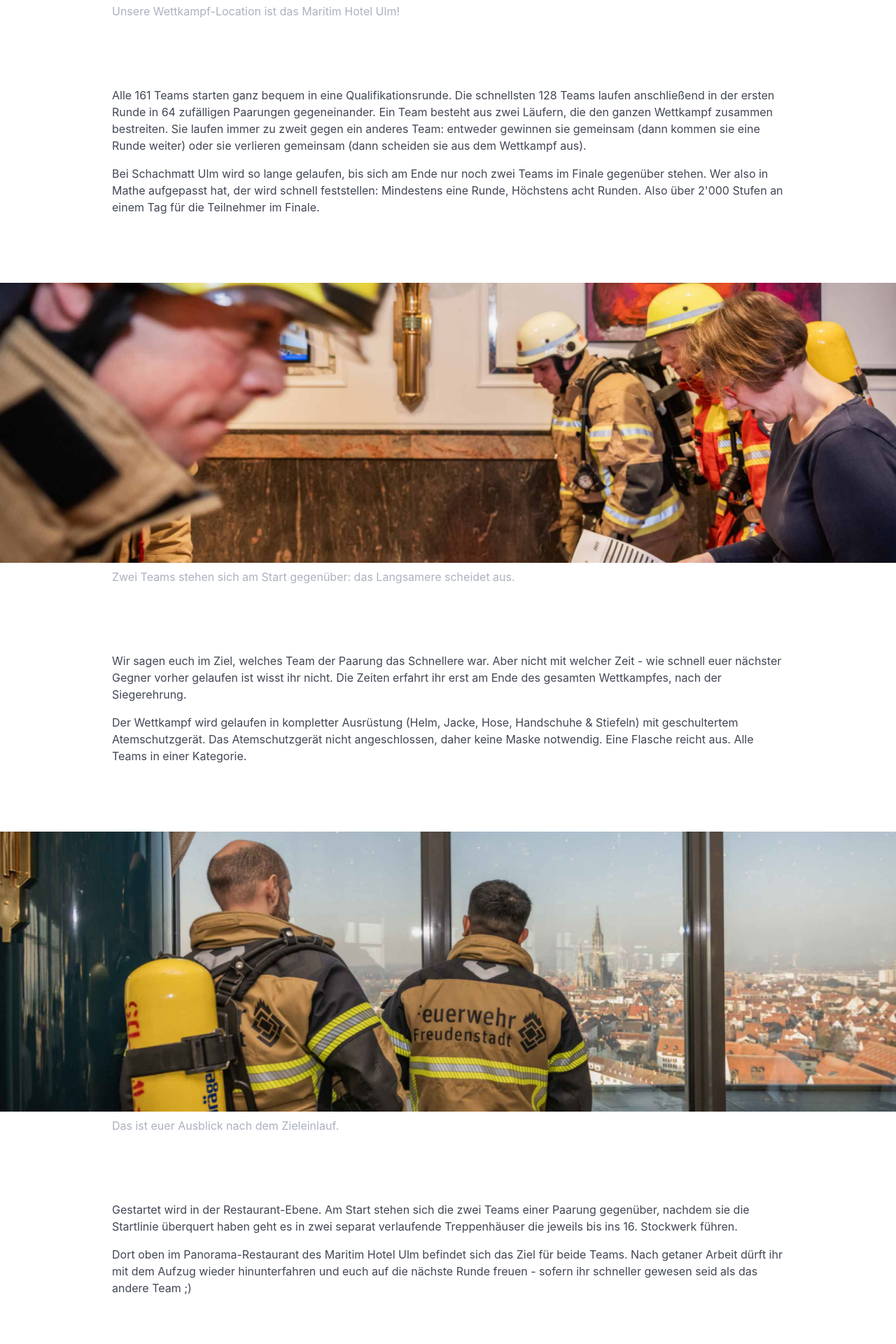
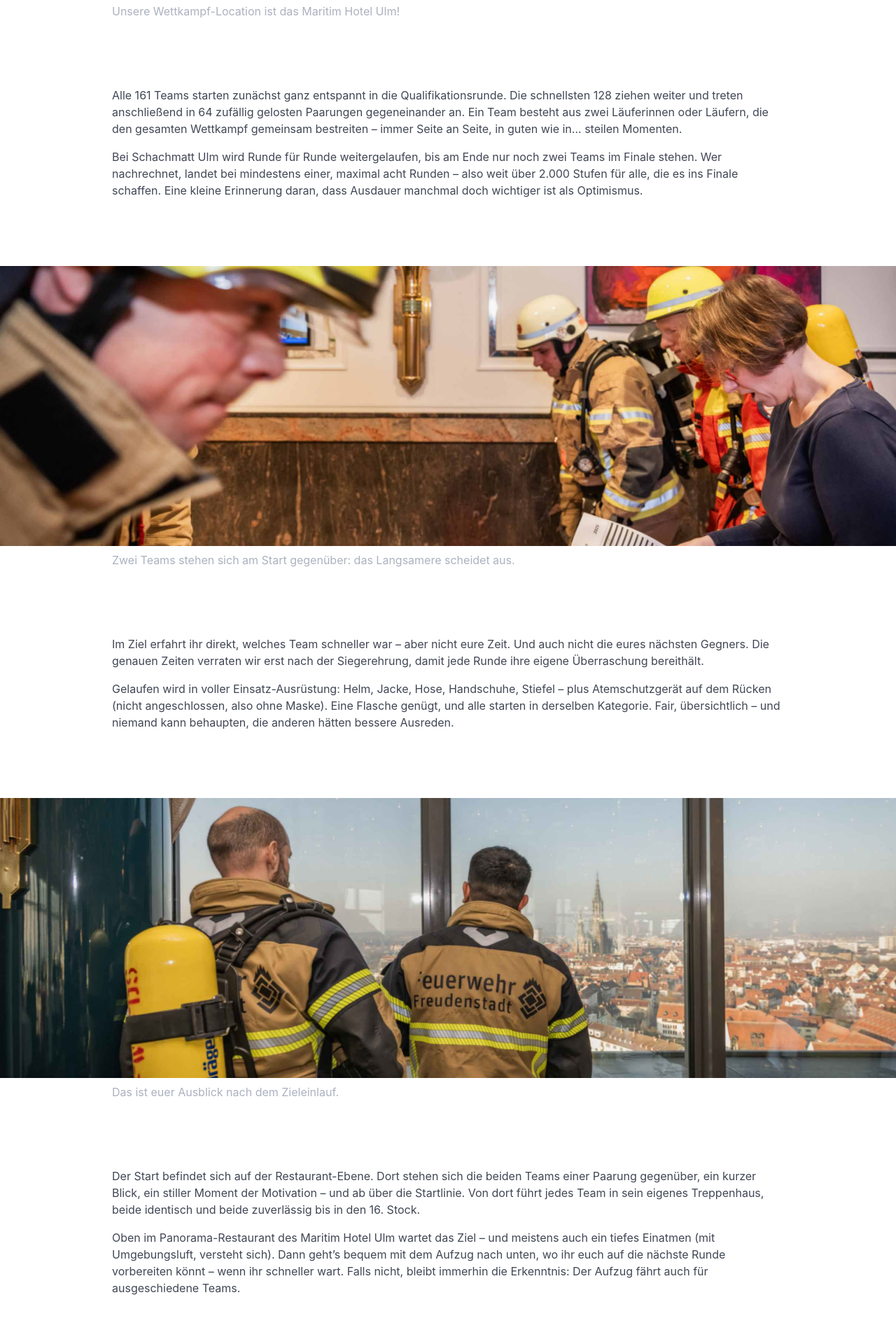
Before and after one commit to steffkes/schachmatt-ulm, a Nuxt app: page /wettkampf/konzept in a window 1280 px wide. Shown: the part 1160-3080 px from the top of the page at 70% size. Built offline with nearby package versions, Linux system fonts and the light colour scheme; no server answers.

Commit message:
improve explanation of concept

```diff
--- a/pages/wettkampf/konzept.vue
+++ b/pages/wettkampf/konzept.vue
@@ -23,21 +23,20 @@ useSeoMeta({
     <div class="container is-max-desktop">
       <div class="content">
         <p>
-          Alle 161 Teams starten ganz bequem in eine Qualifikationsrunde. Die
-          schnellsten 128 Teams laufen anschließend in der ersten Runde in 64
-          zufälligen Paarungen gegeneinander. Ein Team besteht aus zwei Läufern,
-          die den ganzen Wettkampf zusammen bestreiten. Sie laufen immer zu
-          zweit gegen ein anderes Team: entweder gewinnen sie gemeinsam (dann
-          kommen sie eine Runde weiter) oder sie verlieren gemeinsam (dann
-          scheiden sie aus dem Wettkampf aus).
+          Alle 161 Teams starten zunächst ganz entspannt in die
+          Qualifikationsrunde. Die schnellsten 128 ziehen weiter und treten
+          anschließend in 64 zufällig gelosten Paarungen gegeneinander an. Ein
+          Team besteht aus zwei Läuferinnen oder Läufern, die den gesamten
+          Wettkampf gemeinsam bestreiten – immer Seite an Seite, in guten wie
+          in… steilen Momenten.
         </p>
 
         <p>
-          Bei Schachmatt Ulm wird so lange gelaufen, bis sich am Ende nur noch
-          zwei Teams im Finale gegenüber stehen. Wer also in Mathe aufgepasst
-          hat, der wird schnell feststellen: Mindestens eine Runde, Höchstens
-          acht Runden. Also über 2'000 Stufen an einem Tag für die Teilnehmer im
-          Finale.
+          Bei Schachmatt Ulm wird Runde für Runde weitergelaufen, bis am Ende
+          nur noch zwei Teams im Finale stehen. Wer nachrechnet, landet bei
+          mindestens einer, maximal acht Runden – also weit über 2.000 Stufen
+          für alle, die es ins Finale schaffen. Eine kleine Erinnerung daran,
+          dass Ausdauer manchmal doch wichtiger ist als Optimismus.
         </p>
       </div>
     </div>
@@ -51,16 +50,18 @@ useSeoMeta({
     <div class="container is-max-desktop">
       <div class="content">
         <p>
-          Wir sagen euch im Ziel, welches Team der Paarung das Schnellere war.
-          Aber nicht mit welcher Zeit - wie schnell euer nächster Gegner vorher
-          gelaufen ist wisst ihr nicht. Die Zeiten erfahrt ihr erst am Ende des
-          gesamten Wettkampfes, nach der Siegerehrung.
+          Im Ziel erfahrt ihr direkt, welches Team schneller war – aber nicht
+          eure Zeit. Und auch nicht die eures nächsten Gegners. Die genauen
+          Zeiten verraten wir erst nach der Siegerehrung, damit jede Runde ihre
+          eigene Überraschung bereithält.
         </p>
+
         <p>
-          Der Wettkampf wird gelaufen in kompletter Ausrüstung (Helm, Jacke,
-          Hose, Handschuhe & Stiefeln) mit geschultertem Atemschutzgerät. Das
-          Atemschutzgerät nicht angeschlossen, daher keine Maske notwendig. Eine
-          Flasche reicht aus. Alle Teams in einer Kategorie.
+          Gelaufen wird in voller Einsatz-Ausrüstung: Helm, Jacke, Hose,
+          Handschuhe, Stiefel – plus Atemschutzgerät auf dem Rücken (nicht
+          angeschlossen, also ohne Maske). Eine Flasche genügt, und alle starten
+          in derselben Kategorie. Fair, übersichtlich – und niemand kann
+          behaupten, die anderen hätten bessere Ausreden.
         </p>
       </div>
     </div>
@@ -74,17 +75,20 @@ useSeoMeta({
     <div class="container is-max-desktop">
       <div class="content">
         <p>
-          Gestartet wird in der Restaurant-Ebene. Am Start stehen sich die zwei
-          Teams einer Paarung gegenüber, nachdem sie die Startlinie überquert
-          haben geht es in zwei separat verlaufende Treppenhäuser die jeweils
-          bis ins 16. Stockwerk führen.
+          Der Start befindet sich auf der Restaurant-Ebene. Dort stehen sich die
+          beiden Teams einer Paarung gegenüber, ein kurzer Blick, ein stiller
+          Moment der Motivation – und ab über die Startlinie. Von dort führt
+          jedes Team in sein eigenes Treppenhaus, beide identisch und beide
+          zuverlässig bis in den 16. Stock.
         </p>
 
         <p>
-          Dort oben im Panorama-Restaurant des Maritim Hotel Ulm befindet sich
-          das Ziel für beide Teams. Nach getaner Arbeit dürft ihr mit dem Aufzug
-          wieder hinunterfahren und euch auf die nächste Runde freuen - sofern
-          ihr schneller gewesen seid als das andere Team ;)
+          Oben im Panorama-Restaurant des Maritim Hotel Ulm wartet das Ziel –
+          und meistens auch ein tiefes Einatmen (mit Umgebungsluft, versteht
+          sich). Dann geht’s bequem mit dem Aufzug nach unten, wo ihr euch auf
+          die nächste Runde vorbereiten könnt – wenn ihr schneller wart. Falls
+          nicht, bleibt immerhin die Erkenntnis: Der Aufzug fährt auch für
+          ausgeschiedene Teams.
         </p>
       </div>
     </div>
```
